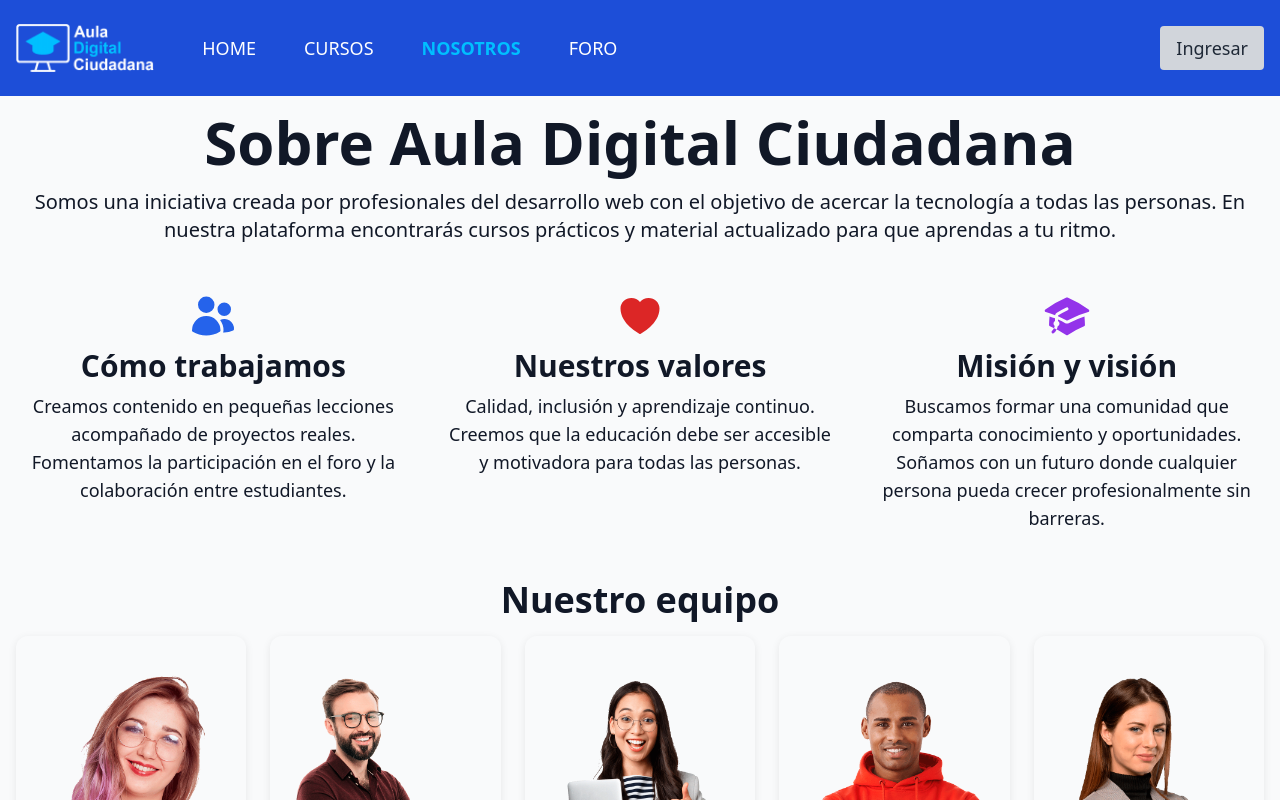
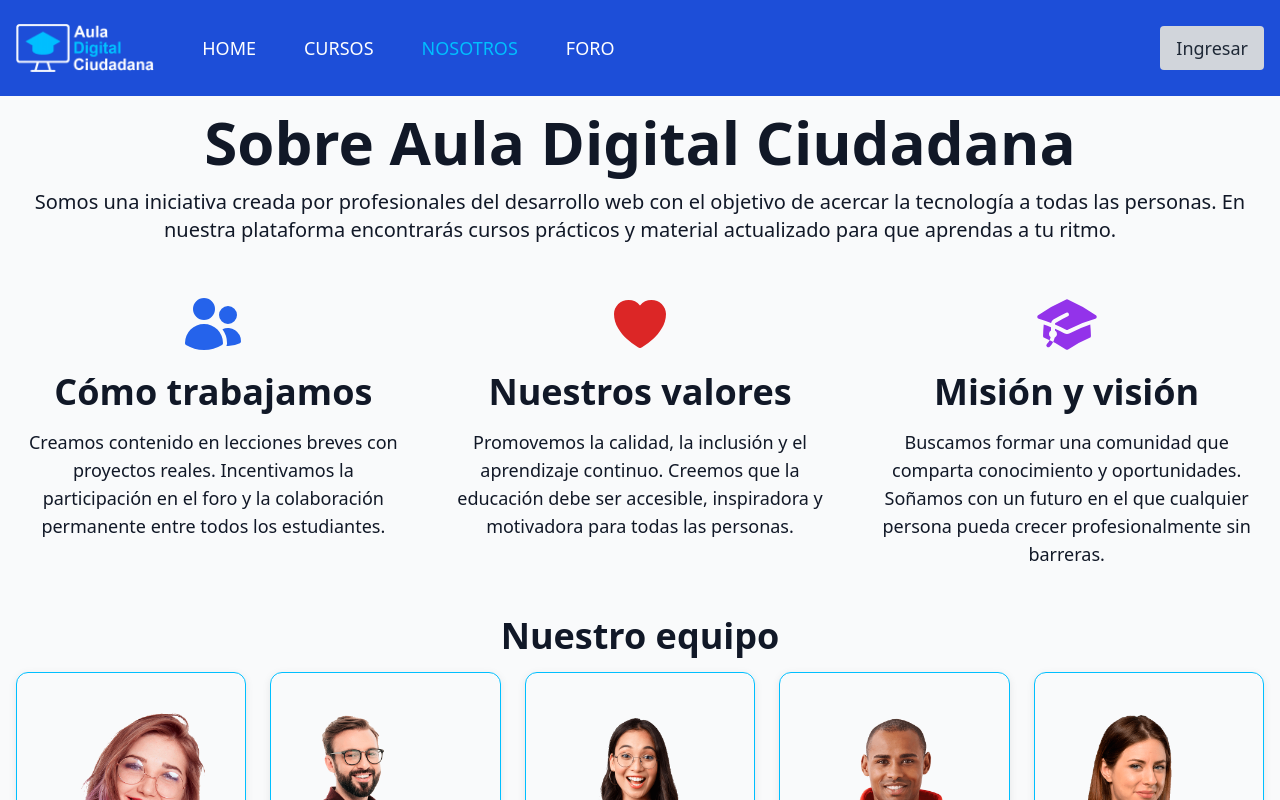
Before and after one commit to estebanaraoz/curso-webapp, a React (Vite) app: page /curso-webapp/nosotros in a window 1280 px wide. Shown: the top 800 px of the page. Built offline with nearby package versions, Linux system fonts and the light colour scheme.

Commit message:
Refine nav highlight and about page cards

```diff
--- a/src/components/Navbar.tsx
+++ b/src/components/Navbar.tsx
@@ -145,7 +145,7 @@ export default function Navbar() {
         <NavLink
           to="/"
           className={({ isActive }) =>
-            `block px-4 py-2 uppercase ${isActive ? 'font-semibold text-tertiary' : ''}`}
+            `block px-4 py-2 uppercase ${isActive ? 'text-tertiary' : ''}`}
           onClick={() => setOpen(false)}
         >
           Home
@@ -153,7 +153,7 @@ export default function Navbar() {
         <NavLink
           to="/cursos"
           className={({ isActive }) =>
-            `block px-4 py-2 uppercase ${isActive ? 'font-semibold text-tertiary' : ''}`}
+            `block px-4 py-2 uppercase ${isActive ? 'text-tertiary' : ''}`}
           onClick={() => setOpen(false)}
         >
           Cursos
@@ -161,7 +161,7 @@ export default function Navbar() {
         <NavLink
           to="/nosotros"
           className={({ isActive }) =>
-            `block px-4 py-2 uppercase ${isActive ? 'font-semibold text-tertiary' : ''}`}
+            `block px-4 py-2 uppercase ${isActive ? 'text-tertiary' : ''}`}
           onClick={() => setOpen(false)}
         >
           Nosotros
@@ -169,7 +169,7 @@ export default function Navbar() {
         <NavLink
           to="/foro"
           className={({ isActive }) =>
-            `block px-4 py-2 uppercase ${isActive ? 'font-semibold text-tertiary' : ''}`}
+            `block px-4 py-2 uppercase ${isActive ? 'text-tertiary' : ''}`}
           onClick={() => setOpen(false)}
         >
           Foro
--- a/src/pages/Nosotros.tsx
+++ b/src/pages/Nosotros.tsx
@@ -21,25 +21,25 @@ export default function Nosotros() {
         </section>
 
         <section className="grid md:grid-cols-3 gap-8">
-          <div className="flex flex-col items-center text-center gap-2">
-            <UsersIcon className="w-12 h-12 text-blue-600" />
-            <h2 className="text-3xl font-semibold">Cómo trabajamos</h2>
+          <div className="flex flex-col items-center text-center gap-4">
+            <UsersIcon className="w-16 h-16 text-blue-600" />
+            <h2 className="text-4xl font-semibold">Cómo trabajamos</h2>
             <p>
-              Creamos contenido en pequeñas lecciones acompañado de proyectos reales. Fomentamos la participación en el foro y la colaboración entre estudiantes.
+              Creamos contenido en lecciones breves con proyectos reales. Incentivamos la participación en el foro y la colaboración permanente entre todos los estudiantes.
             </p>
           </div>
-          <div className="flex flex-col items-center text-center gap-2">
-            <HeartIcon className="w-12 h-12 text-red-600" />
-            <h2 className="text-3xl font-semibold">Nuestros valores</h2>
+          <div className="flex flex-col items-center text-center gap-4">
+            <HeartIcon className="w-16 h-16 text-red-600" />
+            <h2 className="text-4xl font-semibold">Nuestros valores</h2>
             <p>
-              Calidad, inclusión y aprendizaje continuo. Creemos que la educación debe ser accesible y motivadora para todas las personas.
+              Promovemos la calidad, la inclusión y el aprendizaje continuo. Creemos que la educación debe ser accesible, inspiradora y motivadora para todas las personas.
             </p>
           </div>
-          <div className="flex flex-col items-center text-center gap-2">
-            <AcademicCapIcon className="w-12 h-12 text-purple-600" />
-            <h2 className="text-3xl font-semibold">Misión y visión</h2>
+          <div className="flex flex-col items-center text-center gap-4">
+            <AcademicCapIcon className="w-16 h-16 text-purple-600" />
+            <h2 className="text-4xl font-semibold">Misión y visión</h2>
             <p>
-              Buscamos formar una comunidad que comparta conocimiento y oportunidades. Soñamos con un futuro donde cualquier persona pueda crecer profesionalmente sin barreras.
+              Buscamos formar una comunidad que comparta conocimiento y oportunidades. Soñamos con un futuro en el que cualquier persona pueda crecer profesionalmente sin barreras.
             </p>
           </div>
         </section>
@@ -48,7 +48,7 @@ export default function Nosotros() {
           <h2 className="text-4xl font-bold text-center">Nuestro equipo</h2>
           <div className="grid gap-6 sm:grid-cols-2 md:grid-cols-3 lg:grid-cols-5">
             {instructors.map(i => (
-              <div key={i.name} className="p-card rounded-card shadow-card text-center space-y-2">
+              <div key={i.name} className="p-card rounded-card shadow-card text-center space-y-2 border border-tertiary">
                 <img src={getAssetUrl(i.avatar)} alt={i.name} className="w-[240px] h-[240px] object-cover rounded-full mx-auto" />
                 <h3 className="font-semibold">{i.name}</h3>
                 <p className="text-base text-gray-600">{i.role}</p>
```
